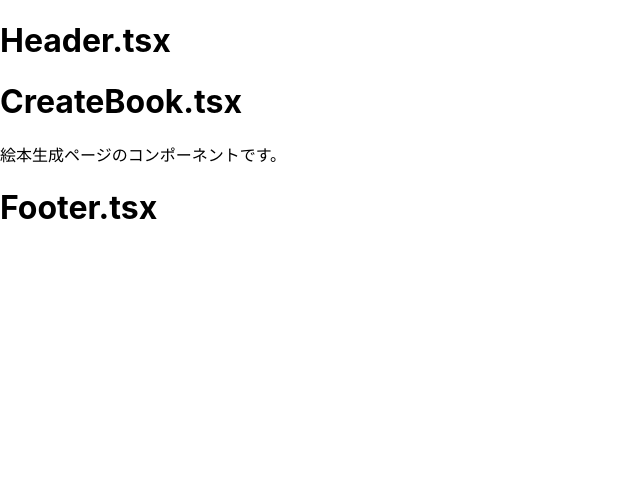
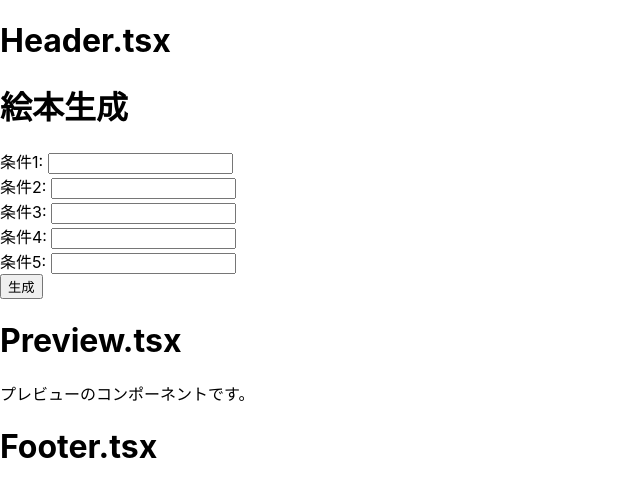
Before and after one commit to KsuLobster/hackathon_lobster, a React (Create React App) app: page /create-book in a window 1280 px wide. Shown: the top 496 px of the page, without its empty margins (0-640 px from the left). Built offline with nearby package versions, Linux system fonts and the light colour scheme.

Commit message:
CreateBookにInputFormとPreviewを組み込み, InputFormに条件フォームを追加

```diff
--- a/src/pages/CreateBook/CreateBook.tsx
+++ b/src/pages/CreateBook/CreateBook.tsx
@@ -1,10 +1,19 @@
-//import '*'
+import { useState } from 'react'
+import InputForm from './InputForm'
+import Preview from './Preview'
 
 function CreateBook() {
+  const [inputData, setInputData] = useState({})
+
+  const handleInputData = (data: any) => {
+    setInputData(data)
+  }
+
   return (
     <div className="App">
-      <h1>CreateBook.tsx</h1>
-      <p>絵本生成ページのコンポーネントです。</p>
+      <h1>絵本生成</h1>
+      <InputForm />
+      <Preview />
     </div>
   )
 }
--- a/src/pages/CreateBook/InputForm.tsx
+++ b/src/pages/CreateBook/InputForm.tsx
@@ -1,10 +1,66 @@
-//import '*'
+import React, { useState } from 'react'
 
 function InputForm() {
+  const [condition1, setCondition1] = useState('')
+  const [condition2, setCondition2] = useState('')
+  const [condition3, setCondition3] = useState('')
+  const [condition4, setCondition4] = useState('')
+  const [condition5, setCondition5] = useState('')
+
+  const handleSubmit = (e: React.FormEvent) => {
+    e.preventDefault()
+    // ここで入力データをPreview.tsxに渡す処理を実装する
+  }
   return (
     <div className="App">
-      <h1>InputForm.tsx</h1>
-      <p>条件入力のコンポーネントです。</p>
+      <form onSubmit={handleSubmit}>
+        <div>
+          <label htmlFor="condition1">条件1: </label>
+          <input
+            type="text"
+            id="condition1"
+            value={condition1}
+            onChange={(e) => setCondition1(e.target.value)}
+          />
+        </div>
+        <div>
+          <label htmlFor="condition2">条件2: </label>
+          <input
+            type="text"
+            id="condition2"
+            value={condition2}
+            onChange={(e) => setCondition2(e.target.value)}
+          />
+        </div>
+        <div>
+          <label htmlFor="condition3">条件3: </label>
+          <input
+            type="text"
+            id="condition3"
+            value={condition3}
+            onChange={(e) => setCondition3(e.target.value)}
+          />
+        </div>
+        <div>
+          <label htmlFor="condition4">条件4: </label>
+          <input
+            type="text"
+            id="condition4"
+            value={condition4}
+            onChange={(e) => setCondition4(e.target.value)}
+          />
+        </div>
+        <div>
+          <label htmlFor="condition5">条件5: </label>
+          <input
+            type="text"
+            id="condition5"
+            value={condition5}
+            onChange={(e) => setCondition5(e.target.value)}
+          />
+        </div>
+        <button type="submit">生成</button>
+      </form>
     </div>
   )
 }
```
